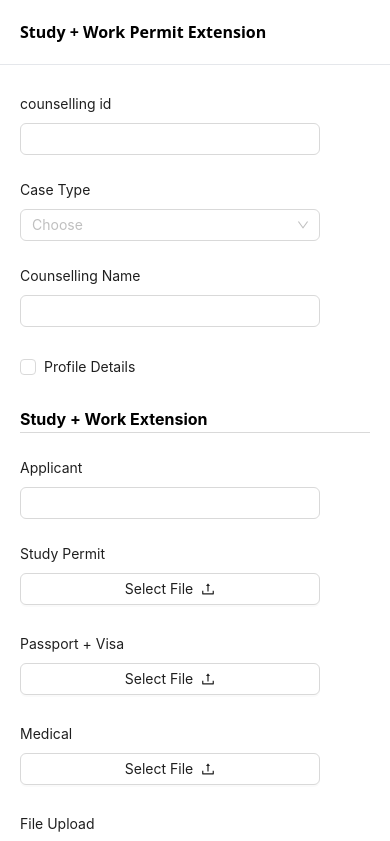
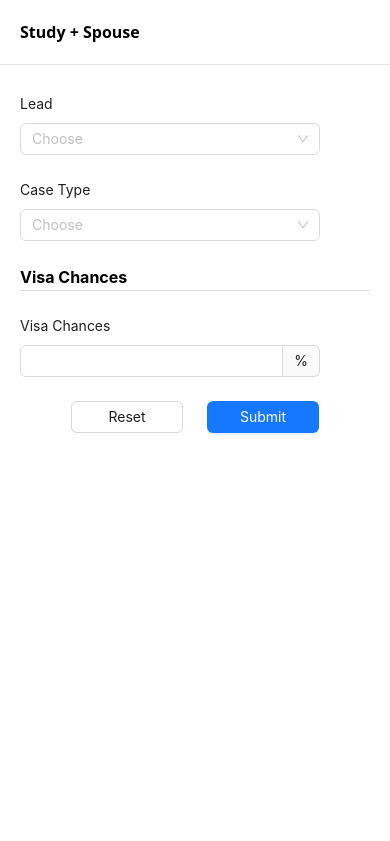
Before and after one commit to Soundharya2024/visa-management-TIC, a React (Vite) app: page / in a window 390 px wide. Shown: the top 841 px of the page. Built offline with nearby package versions, Linux system fonts and the light colour scheme.

Commit message:
Component change to StudySpouse- mobile responsiveness check

```diff
--- a/src/App.jsx
+++ b/src/App.jsx
@@ -12,7 +12,7 @@ import WorkVisa from "./components/WorkVisa";
 const App = () => {
   return (
     <>
-      <StudyWorkPermitExtension />
+      <StudySpouse />
     </>
   );
 };
```
